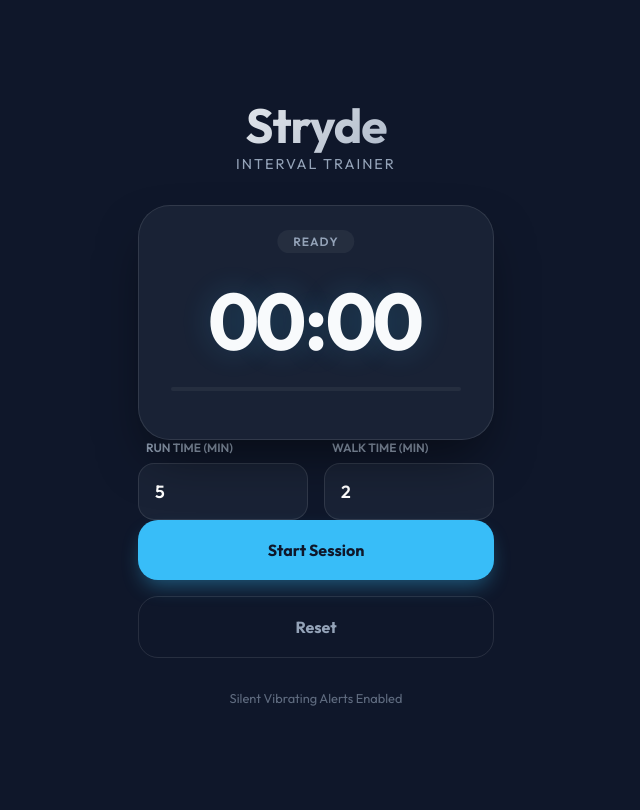
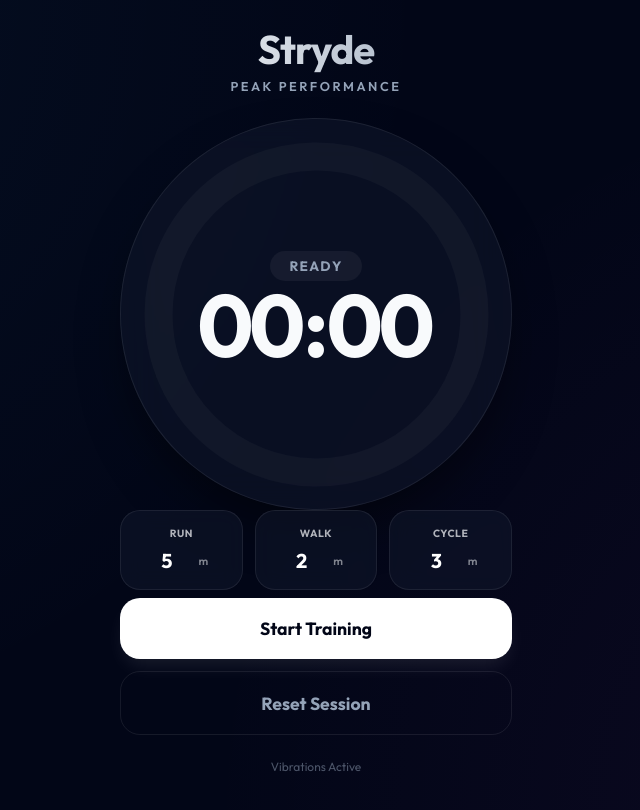
Before and after one commit to nadav-alon/walk-run-cycle, a website built with Vite: page index.html in a window 1280 px wide. Shown: the whole page, without its empty margins (324-964 px from the left). Built offline with nearby package versions, Linux system fonts and the light colour scheme.

Commit message:
Overhaul UI/UX and add Walk-Run-Cycle support

```diff
--- a/index.html
+++ b/index.html
@@ -2,52 +2,75 @@
 <html lang="en">
   <head>
     <meta charset="UTF-8" />
-    <meta name="viewport" content="width=device-width, initial-scale=1.0" />
-    <title>Stryde | Run-Walk Tracker</title>
-    <link rel="preconnect" href="https://fonts.googleapis.com">
-    <link rel="preconnect" href="https://fonts.gstatic.com" crossorigin>
-    <link href="https://fonts.googleapis.com/css2?family=Outfit:wght@300;400;600;700&display=swap" rel="stylesheet">
+    <meta name="viewport" content="width=device-width, initial-scale=1.0, maximum-scale=1.0, user-scalable=no" />
+    <title>Stryde | Pro Interval Trainer</title>
     <link rel="manifest" href="manifest.json">
-    <meta name="theme-color" content="#0F172A">
+    <meta name="theme-color" content="#020617">
+    <meta name="apple-mobile-web-app-capable" content="yes">
+    <meta name="apple-mobile-web-app-status-bar-style" content="black-translucent">
   </head>
   <body>
     <div id="app">
       <header>
         <h1>Stryde</h1>
-        <p class="subtitle">Interval Trainer</p>
+        <p class="subtitle">Peak Performance</p>
       </header>
 
       <main>
-        <div class="timer-card">
-          <div class="status-badge" id="current-mode">Ready</div>
-          <div class="timer-display" id="timer">00:00</div>
-          <div class="progress-container">
-            <div class="progress-bar" id="progress"></div>
+        <div class="timer-container" id="timer-ui">
+          <svg class="timer-svg" viewBox="0 0 100 100">
+            <circle class="timer-track" cx="50" cy="50" r="45"></circle>
+            <circle class="timer-progress" id="progress-circle" cx="50" cy="50" r="45"
+                    stroke-dasharray="282.7" stroke-dashoffset="0"></circle>
+          </svg>
+
+          <div class="timer-content">
+            <div class="status-badge" id="current-mode">Ready</div>
+            <div class="timer-display" id="timer">00:00</div>
           </div>
         </div>
 
-        <div class="settings-grid">
-          <div class="setting-item">
-            <label>Run Time (min)</label>
-            <input type="number" id="run-time" value="5" min="1" max="60">
+        <div class="settings-panel">
+          <div class="setting-card">
+            <span class="setting-label">Run</span>
+            <div class="setting-input-wrapper">
+              <input type="number" id="run-time" value="5" min="1" max="60">
+              <span class="setting-unit">m</span>
+            </div>
           </div>
-          <div class="setting-item">
-            <label>Walk Time (min)</label>
-            <input type="number" id="walk-time" value="2" min="1" max="60">
+          <div class="setting-card">
+            <span class="setting-label">Walk</span>
+            <div class="setting-input-wrapper">
+              <input type="number" id="walk-time" value="2" min="1" max="60">
+              <span class="setting-unit">m</span>
+            </div>
+          </div>
+          <div class="setting-card">
+            <span class="setting-label">Cycle</span>
+            <div class="setting-input-wrapper">
+              <input type="number" id="cycle-time" value="3" min="1" max="60">
+              <span class="setting-unit">m</span>
+            </div>
           </div>
         </div>
 
-        <div class="controls">
-          <button id="start-btn" class="primary-btn">Start Session</button>
-          <button id="stop-btn" class="secondary-btn hidden">Stop</button>
-          <button id="reset-btn" class="outline-btn">Reset</button>
+        <div class="controls-stack">
+          <button id="start-btn" class="btn btn-primary">
+            <span>Start Training</span>
+          </button>
+          <button id="stop-btn" class="btn btn-stop hidden">
+            <span>Pause</span>
+          </button>
+          <button id="reset-btn" class="btn btn-outline">
+            <span>Reset Session</span>
+          </button>
         </div>
       </main>
 
       <footer>
-        <p>Silent Vibrating Alerts Enabled</p>
+        <p id="haptic-status">Vibrations Active</p>
       </footer>
     </div>
-    <script type="module" src="src/main.js"></script>
+    <script type="module" src="/src/main.js"></script>
   </body>
 </html>
--- a/src/main.js
+++ b/src/main.js
@@ -3,24 +3,31 @@
 // DOM Elements
 const timerDisplay = document.getElementById('timer');
 const currentModeBadge = document.getElementById('current-mode');
-const progressBar = document.getElementById('progress');
+const progressCircle = document.getElementById('progress-circle');
 const runTimeInput = document.getElementById('run-time');
 const walkTimeInput = document.getElementById('walk-time');
+const cycleTimeInput = document.getElementById('cycle-time');
 const startBtn = document.getElementById('start-btn');
 const stopBtn = document.getElementById('stop-btn');
 const resetBtn = document.getElementById('reset-btn');
+const timerUI = document.getElementById('timer-ui');
 const appContainer = document.getElementById('app');
 
 // State Variables
 let timerState = 'READY'; // READY, RUNNING, PAUSED
-let currentMode = 'RUN'; // RUN, WALK
+let currentModeIndex = 0;
+const MODES = [
+  { id: 'RUN', label: 'Running', color: 'var(--run-color)', class: 'mode-run', input: runTimeInput },
+  { id: 'WALK', label: 'Walking', color: 'var(--walk-color)', class: 'mode-walk', input: walkTimeInput },
+  { id: 'CYCLE', label: 'Cycling', color: 'var(--cycle-color)', class: 'mode-cycle', input: cycleTimeInput }
+];
+
 let timeLeft = 0;
 let totalTimeForMode = 0;
 let intervalId = null;
 
-// Vibration Patterns
-const VIBRATE_RUN = [200, 100, 200]; // 2 pulses
-const VIBRATE_WALK = [300]; // 1 longer pulse
+// Circle Circumference (2 * PI * r) where r=45
+const CIRCUMFERENCE = 2 * Math.PI * 45;
 
 function formatTime(seconds) {
   const m = Math.floor(seconds / 60);
@@ -30,52 +37,64 @@
 
 function updateUI() {
   timerDisplay.textContent = formatTime(timeLeft);
-  const progressPercent = ((totalTimeForMode - timeLeft) / totalTimeForMode) * 100;
-  progressBar.style.width = `${progressPercent}%`;
 
-  // Update Badge and App Classes
+  // Update Circular Progress
+  const progressPercent = totalTimeForMode > 0 ? (timeLeft / totalTimeForMode) : 0;
+  const offset = CIRCUMFERENCE * (1 - progressPercent);
+  progressCircle.style.strokeDashoffset = isNaN(offset) ? 0 : offset;
+
+  const mode = MODES[currentModeIndex];
+
   if (timerState === 'READY') {
     currentModeBadge.textContent = 'Ready';
-    currentModeBadge.className = 'status-badge';
-    progressBar.style.backgroundColor = 'var(--accent-color)';
+    timerUI.className = 'timer-container';
     appContainer.classList.remove('running');
   } else {
-    currentModeBadge.textContent = currentMode === 'RUN' ? 'Running' : 'Walking';
-    currentModeBadge.className = `status-badge ${currentMode === 'RUN' ? 'status-run' : 'status-walk'}`;
-    progressBar.style.backgroundColor = currentMode === 'RUN' ? 'var(--run-color)' : 'var(--walk-color)';
+    currentModeBadge.textContent = mode.label;
+    timerUI.className = `timer-container ${mode.class}`;
     appContainer.classList.add('running');
   }
 }
 
+function triggerAlert() {
+  const mode = MODES[currentModeIndex];
+  if ("vibrate" in navigator) {
+    // 1 pulse for walk, 2 for cycle, 3 for run
+    const pulses = currentModeIndex === 1 ? [300] : (currentModeIndex === 2 ? [200, 100, 200] : [200, 100, 200, 100, 200]);
+    navigator.vibrate(pulses);
+  }
+
+  // Play a subtle beep if possible (future enhancement)
+  console.log(`Alert: Switched to ${mode.id}`);
+}
+
 function switchMode() {
-  currentMode = currentMode === 'RUN' ? 'WALK' : 'RUN';
-  totalTimeForMode = (currentMode === 'RUN' ? parseInt(runTimeInput.value) : parseInt(walkTimeInput.value)) * 60;
+  currentModeIndex = (currentModeIndex + 1) % MODES.length;
+  const mode = MODES[currentModeIndex];
+  totalTimeForMode = parseInt(mode.input.value) * 60;
   timeLeft = totalTimeForMode;
 
-  // Vibration Alert
-  if ("vibrate" in navigator) {
-    navigator.vibrate(currentMode === 'RUN' ? VIBRATE_RUN : VIBRATE_WALK);
-  }
-
-  console.log(`Switched to ${currentMode}. Pattern: ${currentMode === 'RUN' ? '2 pulses' : '1 pulse'}`);
+  triggerAlert();
+  updateUI();
 }
 
 function tick() {
   if (timeLeft > 0) {
     timeLeft--;
+    updateUI();
   } else {
     switchMode();
   }
-  updateUI();
 }
 
 function startSession() {
+  if (timerState === 'READY' || timerState === 'PAUSED') {
     if (timerState === 'READY') {
-    currentMode = 'RUN';
-    totalTimeForMode = parseInt(runTimeInput.value) * 60;
+      currentModeIndex = 0;
+      const mode = MODES[currentModeIndex];
+      totalTimeForMode = parseInt(mode.input.value) * 60;
       timeLeft = totalTimeForMode;
-    // Initial vibration for start
-    if ("vibrate" in navigator) navigator.vibrate(VIBRATE_RUN);
+      triggerAlert();
     }
 
     timerState = 'RUNNING';
@@ -83,15 +102,18 @@
     stopBtn.classList.remove('hidden');
 
     intervalId = setInterval(tick, 1000);
+    requestWakeLock();
+  }
   updateUI();
 }
 
 function stopSession() {
   timerState = 'PAUSED';
   clearInterval(intervalId);
-  startBtn.textContent = 'Resume Session';
+  startBtn.querySelector('span').textContent = 'Resume Training';
   startBtn.classList.remove('hidden');
   stopBtn.classList.add('hidden');
+  releaseWakeLock();
 }
 
 function resetSession() {
@@ -99,10 +121,11 @@
   clearInterval(intervalId);
   timeLeft = 0;
   totalTimeForMode = 0;
-  currentMode = 'RUN';
-  startBtn.textContent = 'Start Session';
+  currentModeIndex = 0;
+  startBtn.querySelector('span').textContent = 'Start Training';
   startBtn.classList.remove('hidden');
   stopBtn.classList.add('hidden');
+  releaseWakeLock();
   updateUI();
 }
 
@@ -111,31 +134,35 @@
 stopBtn.addEventListener('click', stopSession);
 resetBtn.addEventListener('click', resetSession);
 
-// Handle Wake Lock (if supported) to prevent screen dimming/sleep
+// Wake Lock API to keep screen on
 let wakeLock = null;
 async function requestWakeLock() {
   try {
     if ('wakeLock' in navigator) {
       wakeLock = await navigator.wakeLock.request('screen');
-      console.log('Wake Lock acquired');
     }
   } catch (err) {
-    console.error(`${err.name}, ${err.message}`);
+    console.error(`WakeLock Error: ${err.message}`);
   }
 }
 
-startBtn.addEventListener('click', requestWakeLock);
+function releaseWakeLock() {
+  if (wakeLock !== null) {
+    wakeLock.release();
+    wakeLock = null;
+  }
+}
 
-// Register Service Worker
+// Register Service Worker for PWA functionality
 if ('serviceWorker' in navigator) {
   window.addEventListener('load', () => {
-    navigator.serviceWorker.register('sw.js').then(reg => {
-      console.log('SW registered:', reg);
+    navigator.serviceWorker.register('/sw.js').then(reg => {
+      console.log('SW registered');
     }).catch(err => {
-      console.log('SW registration failed:', err);
+      console.log('SW registration failed', err);
     });
   });
 }
 
-// Initialize
+// Initialize UI
 updateUI();
--- a/src/style.css
+++ b/src/style.css
@@ -1,48 +1,69 @@
+@import url('https://fonts.googleapis.com/css2?family=Outfit:wght@300;400;600;700&display=swap');
+
 :root {
-  --bg-color: #0F172A;
-  --card-bg: rgba(30, 41, 59, 0.7);
+  --bg-color: #020617;
+  --card-bg: rgba(15, 23, 42, 0.6);
   --accent-color: #38BDF8;
   --run-color: #F43F5E;
   --walk-color: #10B981;
+  --cycle-color: #D946EF;
   --text-primary: #F8FAFC;
   --text-secondary: #94A3B8;
-  --glass-border: rgba(255, 255, 255, 0.1);
+  --glass-border: rgba(255, 255, 255, 0.08);
   --font-main: 'Outfit', sans-serif;
+  --glow-run: 0 0 20px rgba(244, 63, 94, 0.3);
+  --glow-walk: 0 0 20px rgba(16, 185, 129, 0.3);
+  --glow-cycle: 0 0 20px rgba(217, 70, 239, 0.3);
+  --glow-accent: 0 0 20px rgba(56, 189, 248, 0.3);
 }
 
 * {
   box-sizing: border-box;
   margin: 0;
   padding: 0;
+  -webkit-tap-highlight-color: transparent;
 }
 
 body {
   font-family: var(--font-main);
   background-color: var(--bg-color);
+  background-image:
+    radial-gradient(circle at 0% 0%, rgba(56, 189, 248, 0.05) 0%, transparent 50%),
+    radial-gradient(circle at 100% 100%, rgba(217, 70, 239, 0.05) 0%, transparent 50%);
   color: var(--text-primary);
   display: flex;
   justify-content: center;
   align-items: center;
   min-height: 100vh;
-  overflow: hidden;
+  min-height: 100dvh;
+  overflow-x: hidden;
   user-select: none;
 }
 
 #app {
   width: 100%;
-  max-width: 420px;
-  padding: 2rem;
+  max-width: 440px;
+  padding: 1.5rem;
   display: flex;
   flex-direction: column;
-  gap: 2rem;
+  gap: 1.5rem;
+  animation: fadeIn 0.8s ease-out;
+}
+
+@keyframes fadeIn {
+  from { opacity: 0; transform: translateY(10px); }
+  to { opacity: 1; transform: translateY(0); }
+}
+
+header {
   text-align: center;
 }
 
 header h1 {
-  font-size: 3rem;
+  font-size: 2.5rem;
   font-weight: 700;
-  letter-spacing: -1px;
-  background: linear-gradient(135deg, #FFF, var(--text-secondary));
+  letter-spacing: -0.025em;
+  background: linear-gradient(to right, #fff, #94A3B8);
   -webkit-background-clip: text;
   background-clip: text;
   -webkit-text-fill-color: transparent;
@@ -50,174 +71,233 @@
 
 .subtitle {
   color: var(--text-secondary);
-  font-size: 0.9rem;
+  font-size: 0.8rem;
   text-transform: uppercase;
-  letter-spacing: 2px;
+  letter-spacing: 0.2em;
+  font-weight: 600;
+  margin-top: 0.25rem;
 }
 
-.timer-card {
+/* Timer Circle Components */
+.timer-container {
+  position: relative;
+  width: 100%;
+  aspect-ratio: 1;
+  display: flex;
+  justify-content: center;
+  align-items: center;
   background: var(--card-bg);
-  backdrop-filter: blur(12px);
-  -webkit-backdrop-filter: blur(12px);
+  backdrop-filter: blur(20px);
+  -webkit-backdrop-filter: blur(20px);
   border: 1px solid var(--glass-border);
-  border-radius: 2rem;
-  padding: 3rem 2rem;
-  position: relative;
+  border-radius: 50%;
   box-shadow: 0 25px 50px -12px rgba(0, 0, 0, 0.5);
-  transition: transform 0.3s ease;
+  transition: all 0.5s cubic-bezier(0.4, 0, 0.2, 1);
+}
+
+.timer-svg {
+  position: absolute;
+  width: 90%;
+  height: 90%;
+  transform: rotate(-90deg);
+}
+
+.timer-track {
+  fill: none;
+  stroke: rgba(255, 255, 255, 0.03);
+  stroke-width: 8;
+}
+
+.timer-progress {
+  fill: none;
+  stroke: var(--accent-color);
+  stroke-width: 8;
+  stroke-linecap: round;
+  transition: stroke-dashoffset 1s linear, stroke 0.5s ease;
+  filter: drop-shadow(0 0 8px var(--accent-color));
+}
+
+.timer-content {
+  display: flex;
+  flex-direction: column;
+  align-items: center;
+  z-index: 10;
+}
+
+.timer-display {
+  font-size: 5.5rem;
+  font-weight: 700;
+  font-variant-numeric: tabular-nums;
+  line-height: 1;
+  margin-bottom: 0.5rem;
 }
 
 .status-badge {
-  position: absolute;
-  top: 1.5rem;
-  left: 50%;
-  transform: translateX(-50%);
-  padding: 0.25rem 1rem;
-  border-radius: 1rem;
-  font-size: 0.75rem;
-  font-weight: 600;
+  padding: 0.4rem 1.2rem;
+  border-radius: 2rem;
+  font-size: 0.85rem;
+  font-weight: 700;
   text-transform: uppercase;
-  letter-spacing: 1px;
+  letter-spacing: 0.1em;
   background: rgba(255, 255, 255, 0.05);
   color: var(--text-secondary);
-  transition: all 0.3s ease;
+  transition: all 0.4s ease;
 }
 
-.status-run {
-  background: rgba(244, 63, 94, 0.2);
-  color: var(--run-color);
-  border: 1px solid rgba(244, 63, 94, 0.3);
+/* Mode Specific Styles */
+.mode-run .timer-progress { stroke: var(--run-color); filter: drop-shadow(0 0 12px var(--run-color)); }
+.mode-run .status-badge { background: rgba(244, 63, 94, 0.15); color: var(--run-color); box-shadow: var(--glow-run); }
+
+.mode-walk .timer-progress { stroke: var(--walk-color); filter: drop-shadow(0 0 12px var(--walk-color)); }
+.mode-walk .status-badge { background: rgba(16, 185, 129, 0.15); color: var(--walk-color); box-shadow: var(--glow-walk); }
+
+.mode-cycle .timer-progress { stroke: var(--cycle-color); filter: drop-shadow(0 0 12px var(--cycle-color)); }
+.mode-cycle .status-badge { background: rgba(217, 70, 239, 0.15); color: var(--cycle-color); box-shadow: var(--glow-cycle); }
+
+/* Settings Section */
+.settings-panel {
+  display: grid;
+  grid-template-columns: repeat(3, 1fr);
+  gap: 0.75rem;
 }
 
-.status-walk {
-  background: rgba(16, 185, 129, 0.2);
-  color: var(--walk-color);
-  border: 1px solid rgba(16, 185, 129, 0.3);
+.setting-card {
+  background: var(--card-bg);
+  backdrop-filter: blur(10px);
+  -webkit-backdrop-filter: blur(10px);
+  border: 1px solid var(--glass-border);
+  border-radius: 1.25rem;
+  padding: 1rem 0.5rem;
+  display: flex;
+  flex-direction: column;
+  align-items: center;
+  gap: 0.5rem;
+  transition: transform 0.2s ease, border-color 0.2s ease;
 }
 
-.timer-display {
-  font-size: 5rem;
-  font-weight: 700;
-  margin: 1rem 0;
-  font-variant-numeric: tabular-nums;
-  text-shadow: 0 0 30px rgba(56, 189, 248, 0.2);
+.setting-card:focus-within {
+  border-color: rgba(255, 255, 255, 0.2);
+  transform: translateY(-2px);
 }
 
-.progress-container {
-  width: 100%;
-  height: 4px;
-  background: rgba(255, 255, 255, 0.05);
-  border-radius: 2px;
-  overflow: hidden;
-  margin-top: 1rem;
+.setting-label {
+  font-size: 0.65rem;
+  font-weight: 700;
+  text-transform: uppercase;
+  letter-spacing: 0.05em;
+  opacity: 0.7;
 }
 
-.progress-bar {
-  height: 100%;
-  width: 0%;
-  background: var(--accent-color);
-  transition: width 1s linear, background-color 0.3s ease;
+.setting-input-wrapper {
+  display: flex;
+  align-items: center;
+  gap: 0.25rem;
 }
 
-.settings-grid {
-  display: grid;
-  grid-template-columns: 1fr 1fr;
-  gap: 1rem;
+.setting-card input {
+  background: transparent;
+  border: none;
+  color: white;
+  width: 40px;
+  text-align: center;
+  font-family: inherit;
+  font-size: 1.25rem;
+  font-weight: 700;
+  outline: none;
 }
 
-.setting-item {
+.setting-unit {
+  font-size: 0.7rem;
+  opacity: 0.5;
+  font-weight: 600;
+}
+
+/* Controls */
+.controls-stack {
   display: flex;
   flex-direction: column;
-  gap: 0.5rem;
-  text-align: left;
+  gap: 0.75rem;
+  margin-top: 0.5rem;
 }
 
-.setting-item label {
-  font-size: 0.75rem;
-  color: var(--text-secondary);
-  text-transform: uppercase;
-  font-weight: 600;
-  padding-left: 0.5rem;
-}
-
-.setting-item input {
-  background: var(--card-bg);
-  border: 1px solid var(--glass-border);
-  border-radius: 1rem;
-  padding: 1rem;
-  color: white;
+.btn {
+  padding: 1.2rem;
+  border-radius: 1.25rem;
   font-family: inherit;
   font-size: 1.1rem;
-  font-weight: 600;
-  outline: none;
-  transition: border-color 0.2s ease;
-}
-
-.setting-item input:focus {
-  border-color: var(--accent-color);
-}
-
-.controls {
-  display: flex;
-  flex-direction: column;
-  gap: 1rem;
-}
-
-button {
-  padding: 1.25rem;
-  border-radius: 1.25rem;
-  font-family: inherit;
-  font-size: 1rem;
   font-weight: 700;
   cursor: pointer;
   border: none;
-  transition: all 0.2s ease;
+  transition: all 0.3s cubic-bezier(0.4, 0, 0.2, 1);
+  display: flex;
+  align-items: center;
+  justify-content: center;
+  gap: 0.5rem;
 }
 
-.primary-btn {
-  background: var(--accent-color);
+.btn-primary {
+  background: white;
   color: var(--bg-color);
-  box-shadow: 0 10px 20px -5px rgba(56, 189, 248, 0.4);
+  box-shadow: 0 10px 20px -5px rgba(255, 255, 255, 0.1);
 }
 
-.primary-btn:hover {
-  transform: translateY(-2px);
-  box-shadow: 0 15px 25px -5px rgba(56, 189, 248, 0.5);
+.btn-primary:active {
+  transform: scale(0.98);
 }
 
-.secondary-btn {
-  background: rgba(255, 255, 255, 0.05);
-  color: white;
-  border: 1px solid var(--glass-border);
+.btn-stop {
+  background: rgba(244, 63, 94, 0.1);
+  color: var(--run-color);
+  border: 1px solid rgba(244, 63, 94, 0.2);
 }
 
-.outline-btn {
+.btn-outline {
   background: transparent;
   color: var(--text-secondary);
   border: 1px solid var(--glass-border);
 }
 
-.outline-btn:hover {
+.btn-outline:hover {
+  background: rgba(255, 255, 255, 0.05);
   color: white;
-  background: rgba(255, 255, 255, 0.03);
 }
 
 .hidden {
-  display: none;
+  display: none !important;
 }
 
 footer {
+  text-align: center;
   color: var(--text-secondary);
-  font-size: 0.8rem;
-  opacity: 0.6;
+  font-size: 0.75rem;
+  opacity: 0.5;
+  margin-top: auto;
+  padding-bottom: 1rem;
 }
 
-@keyframes pulse {
-  0% { transform: scale(1); }
-  50% { transform: scale(1.05); }
-  100% { transform: scale(1); }
+/* Animations */
+@keyframes pulse-ring {
+  0% { transform: scale(0.95); opacity: 0.5; }
+  50% { transform: scale(1); opacity: 0.3; }
+  100% { transform: scale(0.95); opacity: 0.5; }
 }
 
-.running .timer-card {
-  border-color: rgba(56, 189, 248, 0.3);
+.running .timer-container::before {
+  content: '';
+  position: absolute;
+  top: -10px;
+  left: -10px;
+  right: -10px;
+  bottom: -10px;
+  border-radius: 50%;
+  border: 1px solid rgba(255, 255, 255, 0.1);
+  animation: pulse-ring 2s infinite ease-in-out;
+  z-index: -1;
 }
+
+/* Icons or Symbols */
+.icon {
+  width: 20px;
+  height: 20px;
+  fill: currentColor;
+}
```
Also changed, not shown: public/sw.js (+30 -11 lines). Lines whose indentation alone changed are shown as unchanged.
